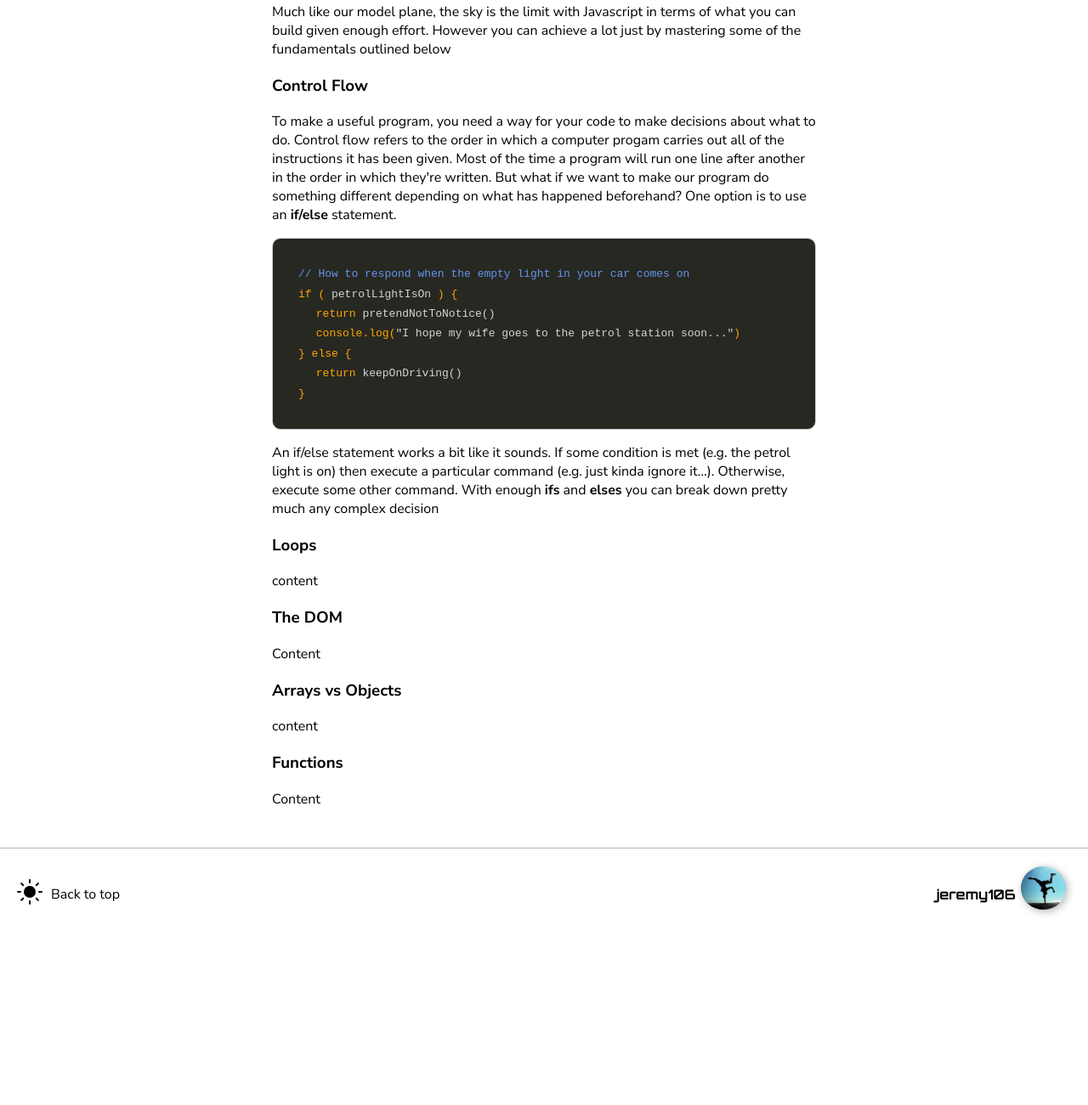
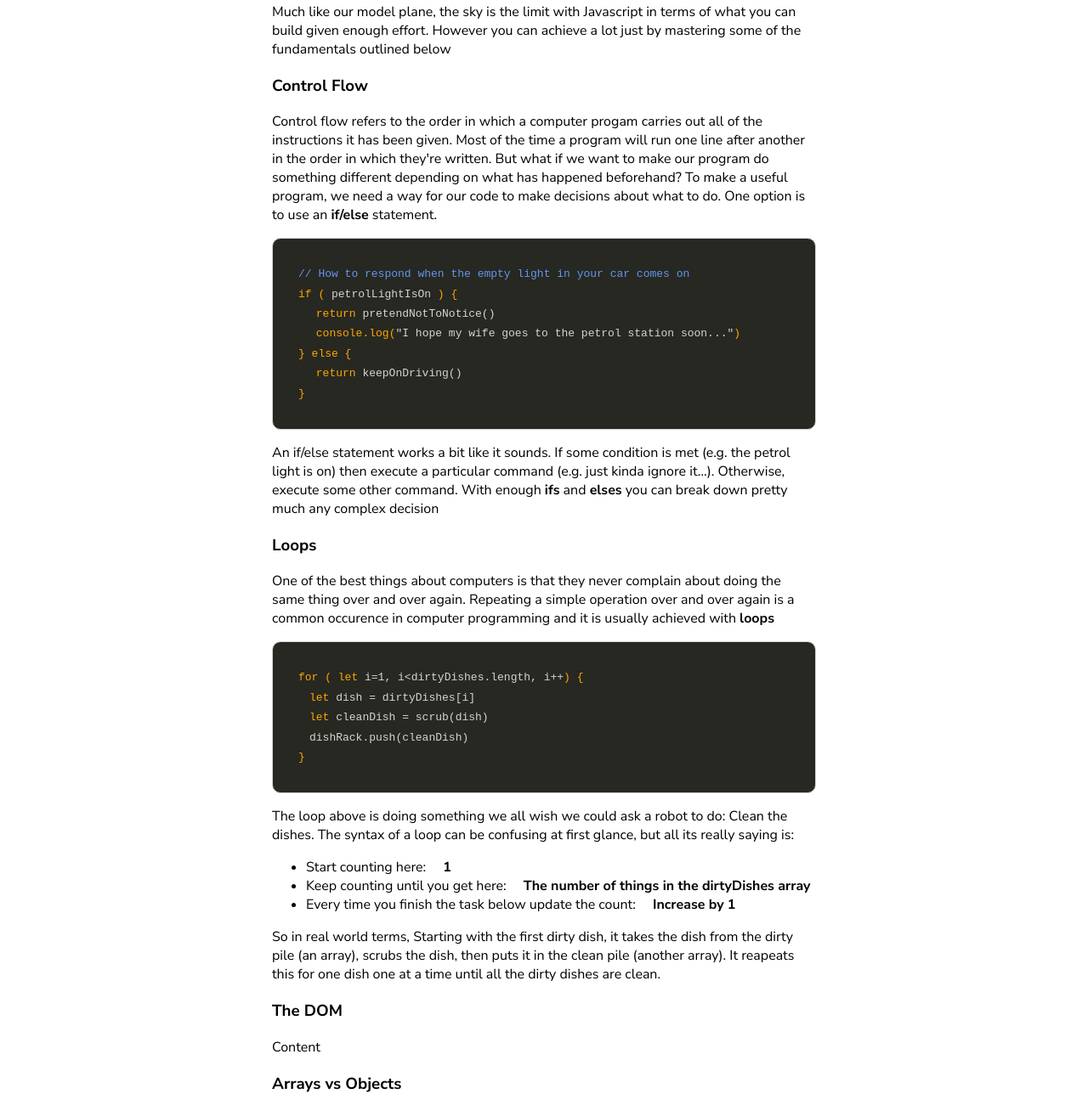
Before and after one commit to jeremy106/jeremy106.github.io, a plain HTML site: page blog/javascript-dom.html in a window 1280 px wide. Shown: the part 379-1680 px from the top of the page at 85% size. Before the commit the page ends 1487 px from the top, so only its background shows below. Drawn offline with Linux system fonts and the light colour scheme.

Commit message:
blog progress

```diff
--- a/blog/javascript-dom.html
+++ b/blog/javascript-dom.html
@@ -47,13 +47,12 @@
       </p>
       <h3>Control Flow</h3>
       <p>
-        To make a useful program, you need a way for your code to make decisions
-        about what to do. Control flow refers to the order in which a computer
-        progam carries out all of the instructions it has been given. Most of
-        the time a program will run one line after another in the order in which
-        they're written. But what if we want to make our program do something
-        different depending on what has happened beforehand? One option is to
-        use an
+        Control flow refers to the order in which a computer progam carries out
+        all of the instructions it has been given. Most of the time a program
+        will run one line after another in the order in which they're written.
+        But what if we want to make our program do something different depending
+        on what has happened beforehand? To make a useful program, we need a way
+        for our code to make decisions about what to do. One option is to use an
         <b>if/else</b> statement.
       </p>
       <p class="codeBlock">
@@ -78,7 +77,34 @@
         any complex decision
       </p>
       <h3>Loops</h3>
-      <p>content</p>
+      <p>
+        One of the best things about computers is that they never complain about
+        doing the same thing over and over again. Repeating a simple operation
+        over and over again is a common occurence in computer programming and it
+        is usually achieved with <b>loops</b>
+      </p>
+      <p class="codeBlock">
+        <span class="tag"> for ( let</span> i=1, i&ltdirtyDishes.length,
+        i++<span class="tag"
+          >) {<br />
+          &emsp;let</span
+        >
+        dish = dirtyDishes[i]<br />
+        <span class="tag">&emsp;let</span> cleanDish = scrub(dish)<br />
+        <span class="tag"></span>&emsp;dishRack.push(cleanDish)<br />
+        <span class="tag">}</span>
+      </p>
+      <p>
+        The loop above is doing something we all wish we could ask a robot to do: Clean the dishes. The syntax of a loop can be confusing at first glance, but all its
+        really saying is:
+      <ul>
+          <li>Start counting here:&emsp; <b>1</b></li>
+          <li>Keep counting until you get here:&emsp; <span><b>The number of things in the dirtyDishes array</b></span></li>
+          <li>Every time you finish the task below update the count:&emsp; <b>Increase by 1</b></li>
+      </ul>
+      So in real world terms, Starting with the first dirty dish, it takes the dish from the dirty pile (an array), scrubs the dish, then puts it in the clean pile (another array). It reapeats this for one dish one at a time until all the dirty dishes are clean.
+      </p>
+
       <h3>The DOM</h3>
       <p>Content</p>
       <h3>Arrays vs Objects</h3>
```
